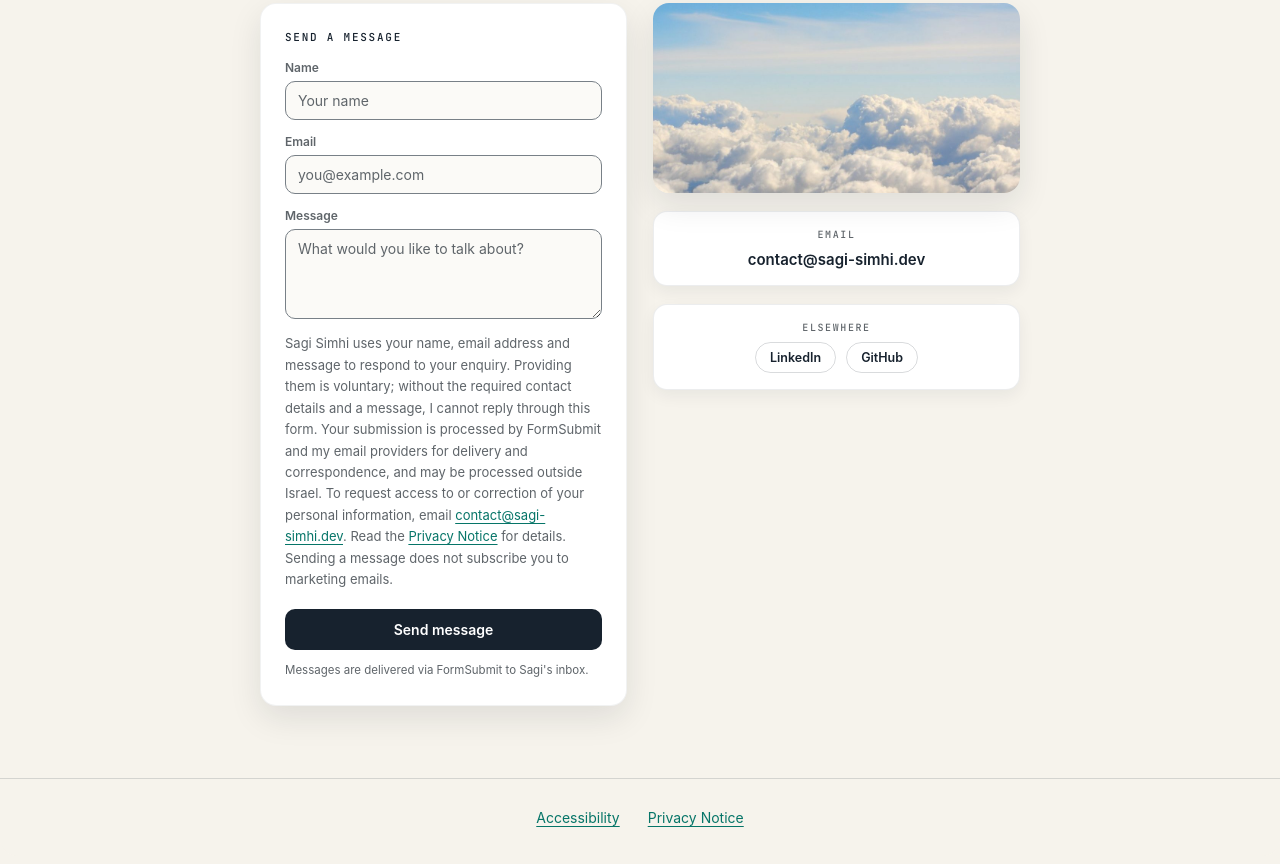
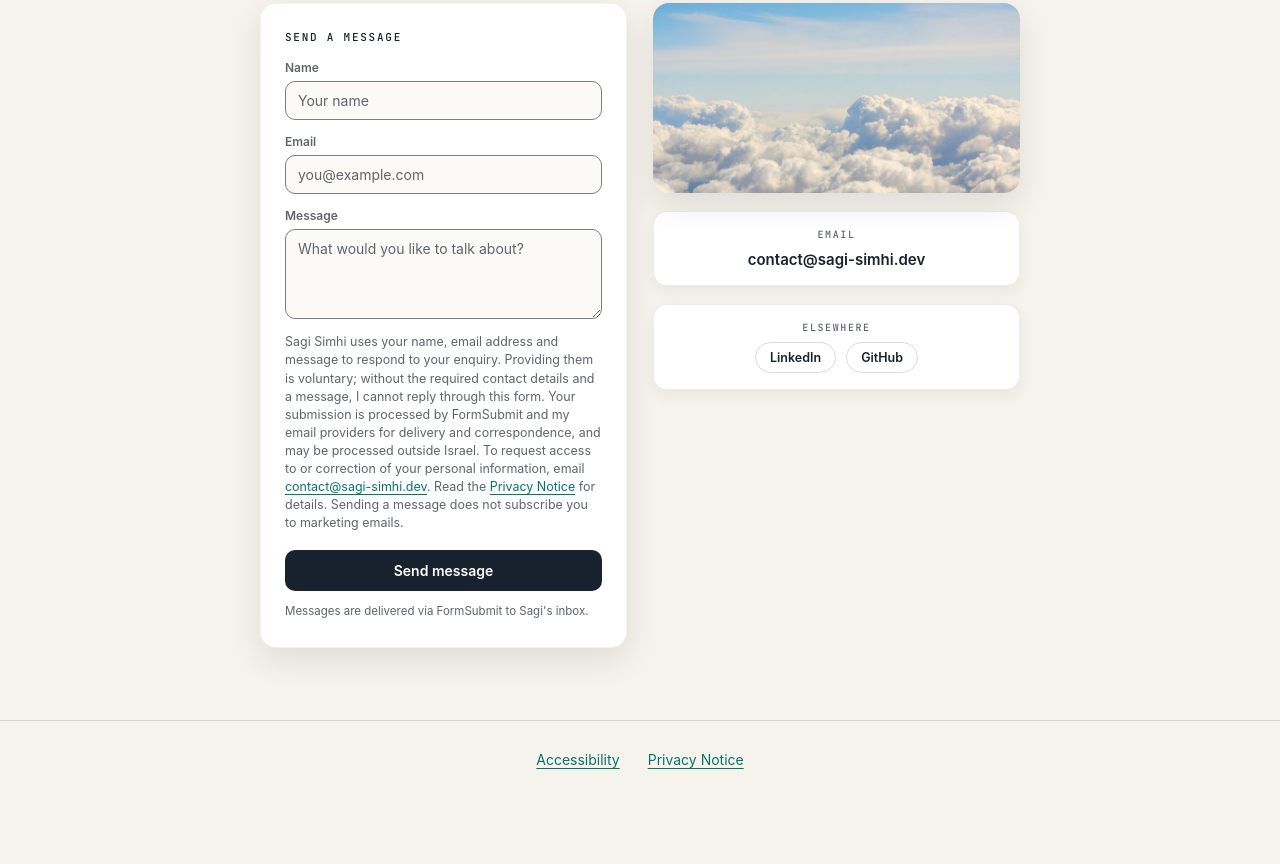
Before and after one commit to sagi-simhi/sagi-portfolio, a plain HTML site: page index.html in a window 1280 px wide. Shown: the part 4445-5309 px from the top of the page. After the commit the page ends 5251 px from the top, so only its background shows below. Drawn offline with Linux system fonts and the light colour scheme.

Commit message:
style: shrink contact form privacy notice

```diff
--- a/style.css
+++ b/style.css
@@ -476,7 +476,7 @@ a.mk2-chip2:hover { border-color: var(--mk-accent); color: var(--mk-accent); }
 html { scroll-padding-top: 88px; }
 .skip-link { position: fixed; top: 10px; left: 12px; z-index: 1000; transform: translateY(-180%); background: #fff; color: #17222e; padding: 12px 18px; border: 2px solid #067568; border-radius: 8px; font: 600 16px/1.4 system-ui, sans-serif; }
 .skip-link:focus { transform: translateY(0); }
-.mk p.contact-privacy { font-size: 13px; line-height: 1.65; color: #5f656a; margin: 8px 0 18px; overflow-wrap: anywhere; }
+.mk p.contact-privacy { font-size: 0.78rem; line-height: 1.45; color: #5f656a; margin: 8px 0 18px; overflow-wrap: anywhere; }
 .contact-privacy a, .site-footer a, .legal-content a, .legal-header a { color: #067568; text-decoration: underline; text-underline-offset: 3px; }
 .site-footer { padding: 30px 22px; border-top: 1px solid rgba(23,34,46,.15); text-align: center; }
 .site-footer nav { display: flex; flex-wrap: wrap; justify-content: center; gap: 16px 28px; }
```
